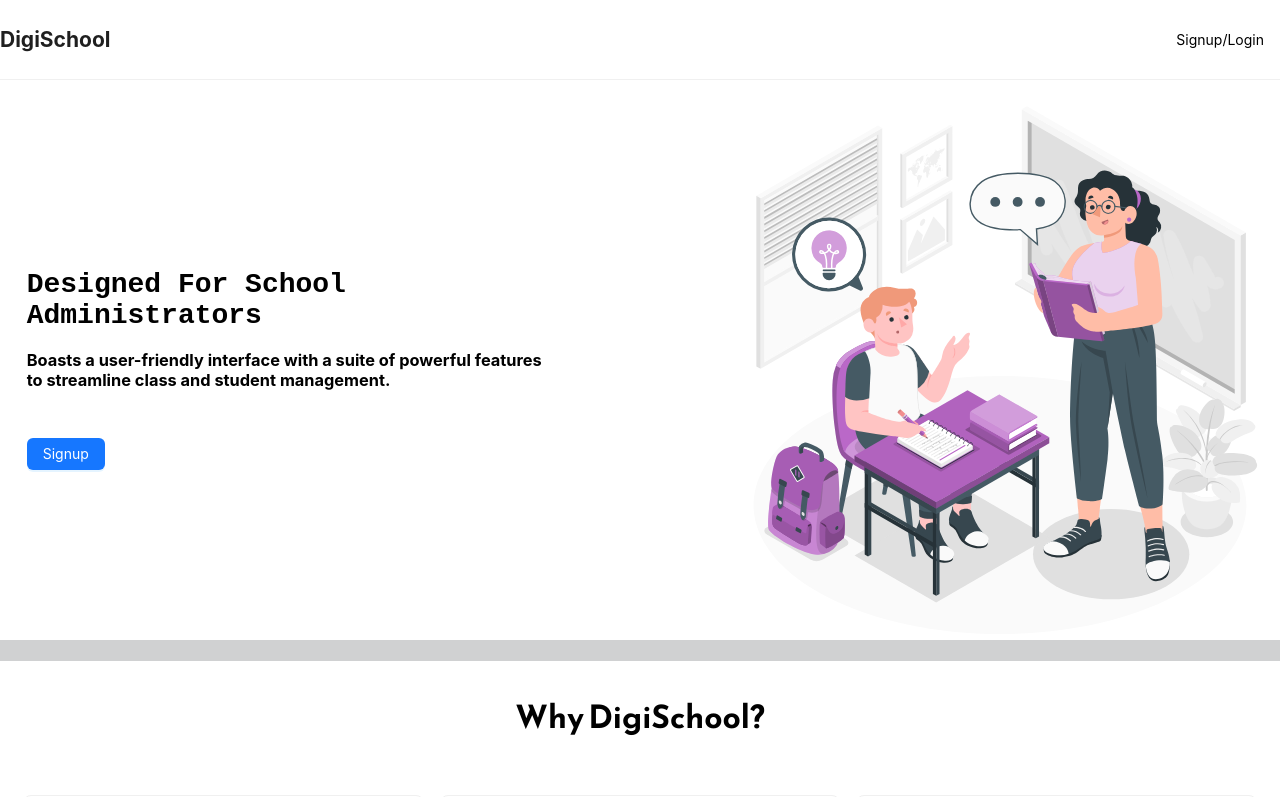
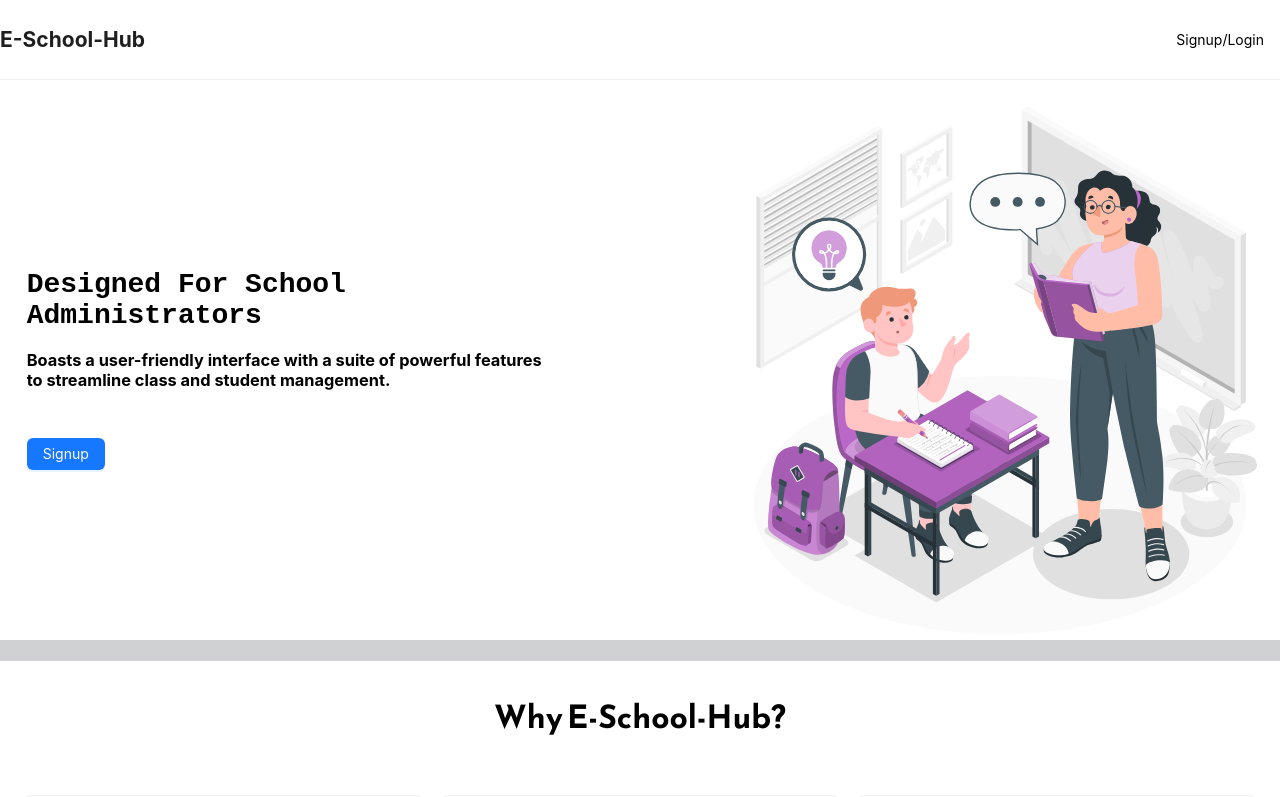
Before and after one commit to aritrasen12345/e-school-hub-frontend, a React (Create React App) app: page / in a window 1280 px wide. Shown: the top 797 px of the page. Built offline with nearby package versions, Linux system fonts and the light colour scheme.

Commit message:
fix typos

```diff
--- a/src/components/landing/Features.jsx
+++ b/src/components/landing/Features.jsx
@@ -12,7 +12,7 @@ import styles from "./styles/feature.module.css";
 const Feature = () => {
   return (
     <div className="wrapper">
-      <h1 style={{ paddingTop: "2rem" }}>Why DigiSchool?</h1>
+      <h1 style={{ paddingTop: "2rem" }}>Why E-School-Hub?</h1>
       <Row gutter={[16, 16]} style={{ margin: 15 }}>
         <Col xs={24} sm={12} md={8}>
           <Card
--- a/src/components/landing/Navbar.jsx
+++ b/src/components/landing/Navbar.jsx
@@ -16,7 +16,7 @@ const Navbar = () => {
   };
   return (
     <Menu id="navmenu" mode="horizontal" style={{ height: "10vh" }}>
-      <h2>DigiSchool</h2>
+      <h2>E-School-Hub</h2>
       <div
         id="authdiv"
         style={{ marginTop: "auto", marginBottom: "auto", marginLeft: "auto" }}
```
